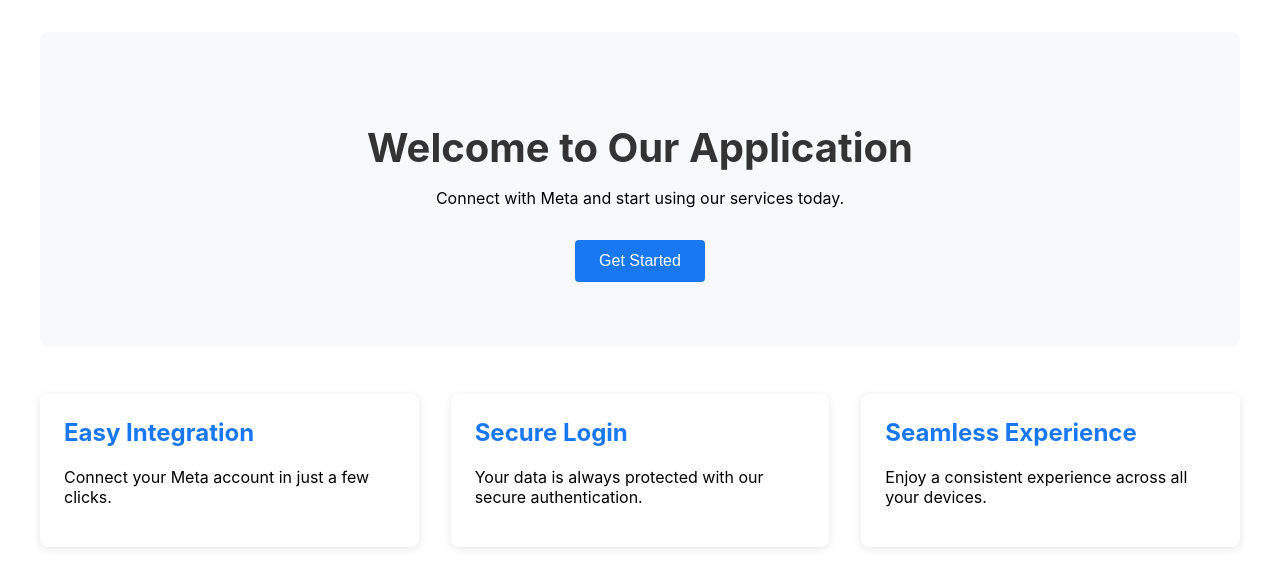
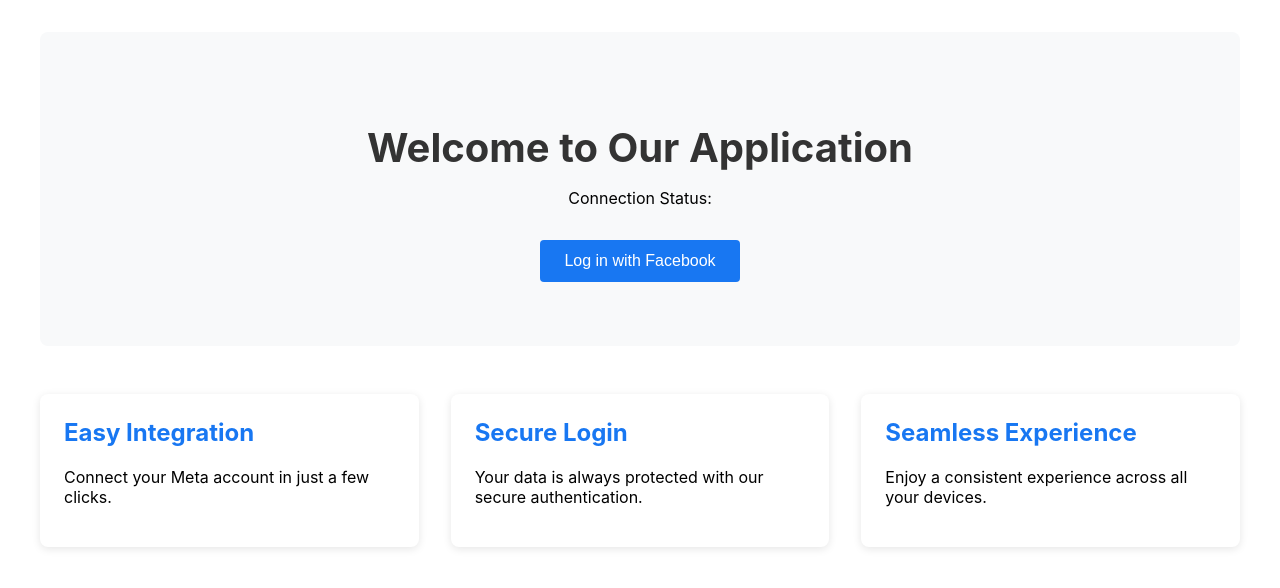
Before and after one commit to AurHubertMax/Meta-login-frontend, a React (Create React App) app: page / in a window 1280 px wide. Shown: the top 588 px of the page. Built offline with nearby package versions, Linux system fonts and the light colour scheme; no server answers.

Commit message:
Update home page header content and button text for improved clarity

```diff
--- a/src/pages/homePage.jsx
+++ b/src/pages/homePage.jsx
@@ -6,8 +6,8 @@
     <div className="home-page">
       <header className="hero">
         <h1>Welcome to Our Application</h1>
-        <p>Connect with Meta and start using our services today.</p>
-        <button className="cta-button">Get Started</button>
+        <p>Connection Status: </p>
+        <button className="cta-button">Log in with Facebook</button>
       </header>
 
       <section className="features">
```
